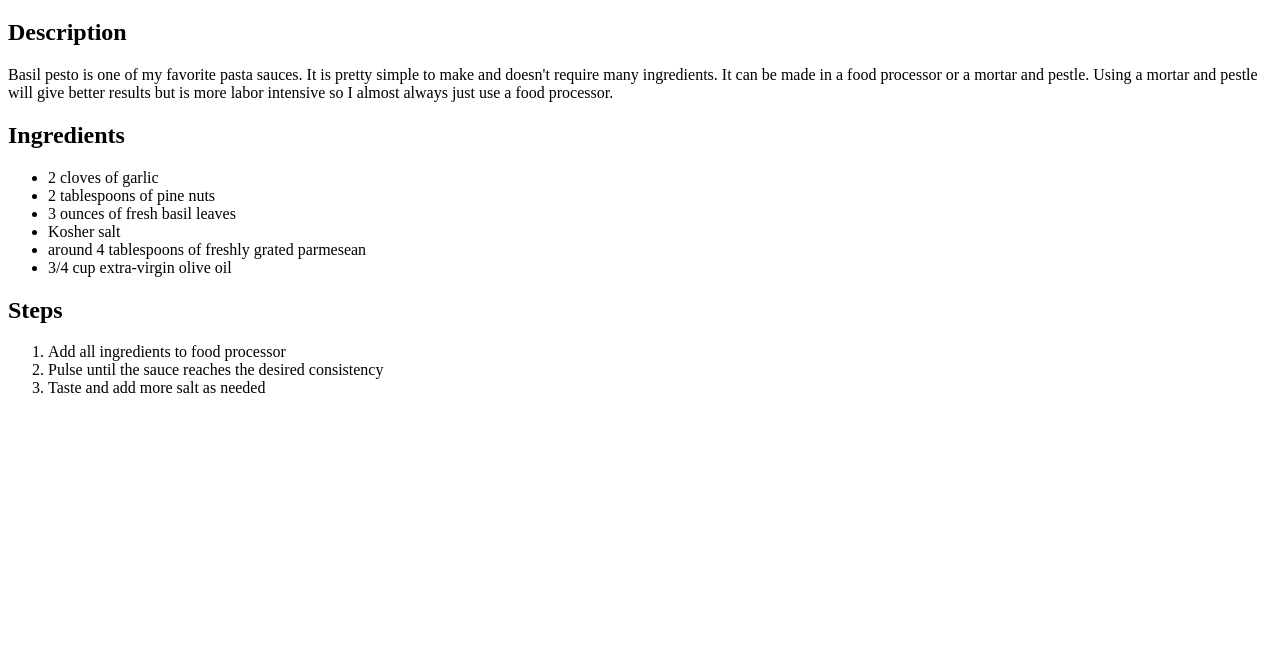
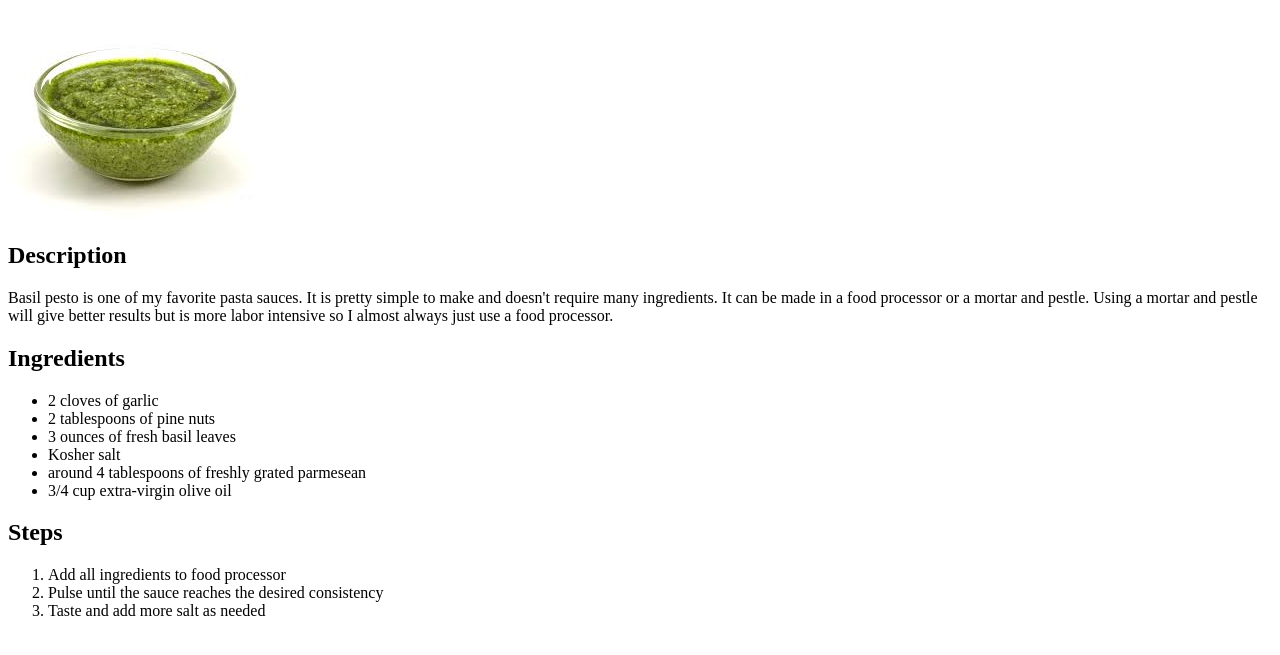
Before and after one commit to RaylightFGC/odin-recipes, a plain HTML site: page recipes/Pesto.html in a window 1280 px wide. Shown: the part 61-716 px from the top of the page. Drawn offline with Linux system fonts and the light colour scheme.

Commit message:
Add image to pesto recipe

```diff
--- a/recipes/Pesto.html
+++ b/recipes/Pesto.html
@@ -7,7 +7,7 @@
 </head>
 <body>
     <h1>Basil Pesto</h1>
-    <!-- image goes here-->
+    <img src="../images/Pesto.jpeg">
      <h2>Description</h2>
      <p>Basil pesto is one of my favorite pasta sauces.  It is pretty
         simple to make and doesn't require many ingredients. It can be made
```
